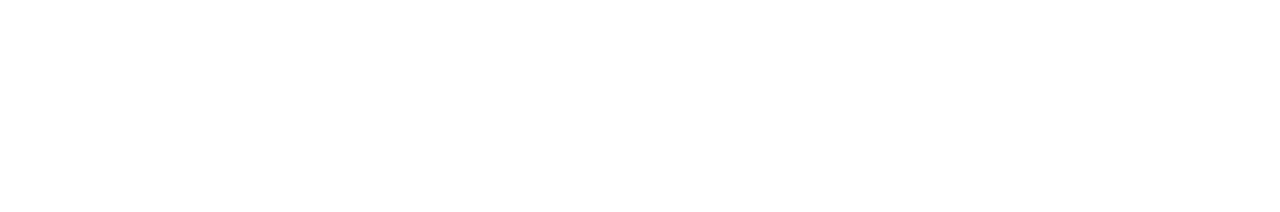
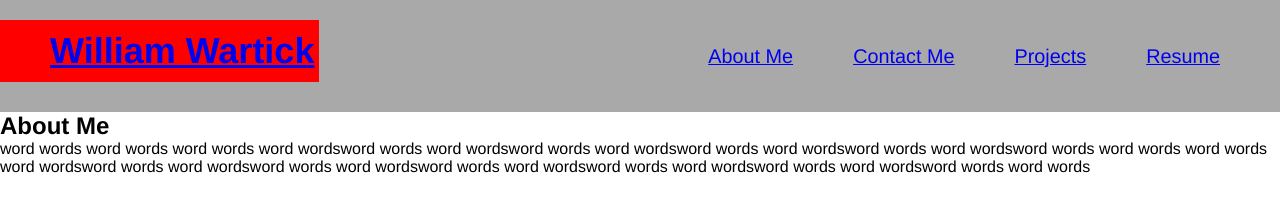
Before and after one commit to wwartick/challenge2, a plain HTML site: page index.html in a window 1280 px wide. Drawn offline with Linux system fonts and the light colour scheme; files that its build step writes are made by us from their sources.

Commit message:
setup header section

```diff
--- a/assets/css/style.css
+++ b/assets/css/style.css
@@ -0,0 +1,40 @@
+* {
+    margin: 0;
+    padding: 0;
+    box-sizing: border-box;
+}
+
+body {
+    font-family: Helvetica, Arial, sans-serif;
+}
+
+header{
+    padding: 20px 30px 30px 0;
+    background-color: darkgray;
+    display: flex;
+    justify-content: space-between;
+}
+
+header h1{
+    background-color: red;
+    font-weight: bold;
+    font-size: 36px;
+    color:blue;
+    margin: 0;
+    padding:10px 5px 10px 50px;
+}
+
+header nav ul{
+    display: flex;
+    flex-wrap: wrap;
+    justify-content: space-between;
+    align-items: center;
+    list-style: none;
+    padding-top: 25px;
+}
+
+header nav ul a{
+    padding: 0px 30px;
+    font-size: 1.55vw;
+
+}
--- a/index.html
+++ b/index.html
@@ -3,11 +3,48 @@
     <head>
         <meta charset="UTF-8" />
         <title>William W. Portfolio</title>
-        <link rel="stylesheet" href="./assets/style.css" />
+        <link rel="stylesheet" href="./assets/css/style.css" />
         <meta name="viewport" content="width=device-width, initial-scale 1.0" />
     </head>
+    <body>
+        <header>
+            <h1>
+                <a href="/">William Wartick</a>
+            </h1>
+            <nav>
+                <ul>
 
-    <body>
+                    <li>
+                        <a href="#about-me">About Me</a>
+                    </li>
+
+                    <li>
+                        <a href="#contact-me">Contact Me</a>
+                    </li>
+
+                    <li>
+                        <a href="#projects">Projects</a>
+                    </li>
+
+                    <li>
+                        <a href="#resume">Resume</a>
+                    </li>
+
+                </ul>
+            </nav>
+        </header>
+
+        <section id="about-me">
+            <div class="flex-row">
+                <h2 class="section-title">About Me</h2>
+            </div>
+            <div class="about-body">
+                <p>word words word words word words word wordsword words word wordsword words word wordsword words word wordsword words word wordsword words word words
+                    word words word wordsword words word wordsword words word wordsword words word wordsword words word wordsword words word wordsword words word words</p>
+            </div>
+
+
+        </section>
 
 
     </body>
```
